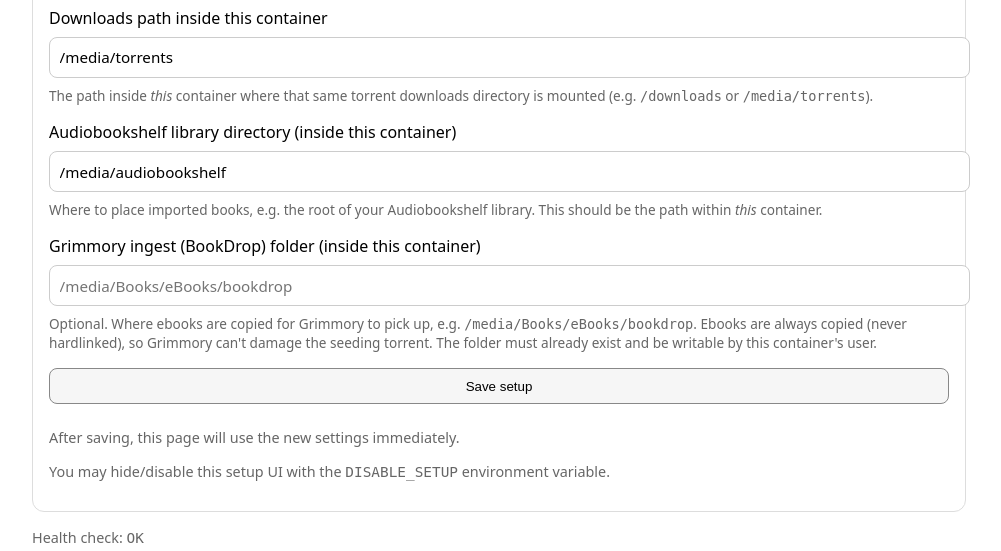
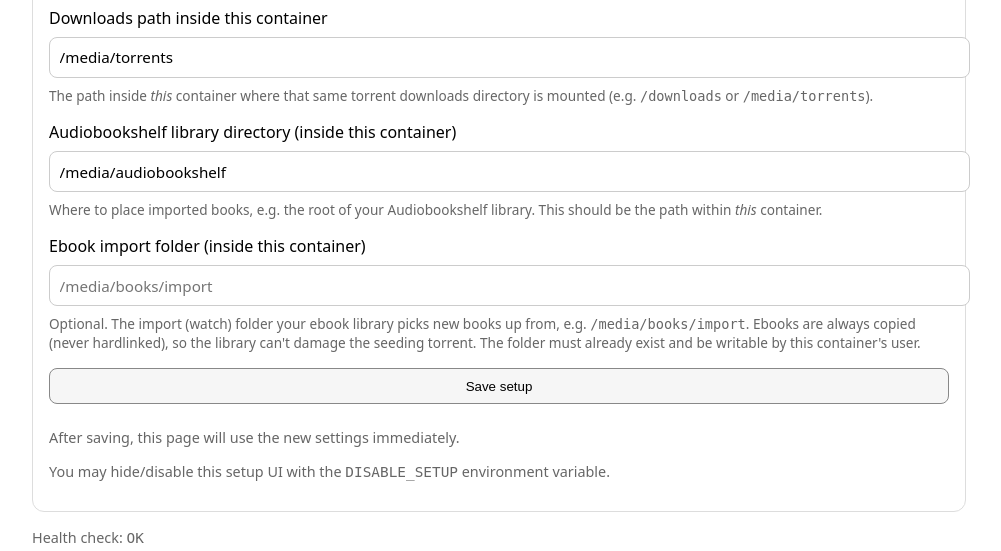
Before and after one commit to raygan/mam-audiofinder, a FastAPI app: page / in a window 1280 px wide. Shown: the part 717-1268 px from the top of the page, without its empty margins (0-1001 px from the left). Run offline with FastAPI, Linux system fonts and the light colour scheme.

Commit message:
Make ebook import wording generic, not Grimmory-specific
Most ebook servers have an import (watch) folder; the app targets that
folder, not one product. UI, Setup, README, env.example and comments now say
'ebook import folder', and examples use /media/books/import. The setting
name EBOOK_INGEST_DIR is unchanged.

Co-Authored-By: Claude Opus 5.5 <noreply@anthropic.com>

```diff
--- a/app/config.py
+++ b/app/config.py
@@ -120,8 +120,8 @@ class Settings:
         raw_pm_env = os.getenv("QB_PATH_MAP")
         self.QB_PATH_MAP = build_qb_path_map(raw_pm_cfg, raw_pm_env, self.DL_DIR, self.QB_INNER_DL_PREFIX)
 
-        # Ebooks (Grimmory). Always copied; there is deliberately no import-mode setting.
-        # In-container path of Grimmory's ingest (BookDrop) folder.
+        # Ebooks. Always copied; there is deliberately no import-mode setting.
+        # In-container path of the ebook library's import (watch) folder.
         self.EBOOK_INGEST_DIR = (pick("EBOOK_INGEST_DIR") or "").rstrip("/")
         self.EBOOK_EXTENSIONS = importer.parse_ext_list(
             pick("EBOOK_EXTENSIONS"), importer.DEFAULT_EBOOK_EXTENSIONS)
--- a/app/importer.py
+++ b/app/importer.py
@@ -1,5 +1,5 @@
 """Local file import: completed qB downloads -> Audiobookshelf library
-(audiobooks) or Grimmory's ingest folder (ebooks).
+(audiobooks) or an ebook library's import folder (ebooks).
 
 No network here; qB lookups happen in qb.py, MAM never.
 """
@@ -87,7 +87,7 @@ def import_audiobook(src_root: Path, author: str, title: str, lib_dir: str, mode
     return dest_dir
 
 
-# ---------------------------- Ebooks -> Grimmory ----------------------------
+# ---------------------------- Ebooks -> import folder ----------------------------
 # Ebooks are always COPIED, never hardlinked or moved: ingest tools rewrite or
 # delete what they process, which would corrupt or stop the seeding torrent.
 
@@ -223,7 +223,7 @@ def ingest_dir_problem(path: str, write_test: bool = False) -> str | None:
 
 
 def import_ebooks(src_root: Path, chosen: list[str], ingest_dir: str, exts=DEFAULT_EBOOK_EXTENSIONS) -> list[Path]:
-    """Copy the chosen ebook files (flat) into Grimmory's ingest folder."""
+    """Copy the chosen ebook files (flat) into the ebook import folder."""
     if not chosen:
         raise ImportFailed("Choose at least one file to import")
     problem = ingest_dir_problem(ingest_dir)
--- a/app/main.py
+++ b/app/main.py
@@ -99,7 +99,7 @@ async def mam_error_handler(request: Request, exc: mam.MamError):
 
 @app.get("/health")
 async def health():
-    # "ok" stays a plain liveness flag; ebook_ingest reports the Grimmory folder.
+    # "ok" stays a plain liveness flag; ebook_ingest reports the ebook import folder.
     if not settings.EBOOK_INGEST_DIR:
         ingest = "not configured"
     else:
@@ -267,7 +267,7 @@ async def do_import(body: ImportBody):
         if not body.files:
             raise HTTPException(status_code=400, detail="Choose at least one file to import")
         src_root = await _content_root(h)
-        # Copy only (never link/move); flat into Grimmory's ingest folder.
+        # Copy only (never link/move); flat into the ebook import folder.
         copied = await run_in_threadpool(
             importer.import_ebooks, src_root, body.files, settings.EBOOK_INGEST_DIR, settings.EBOOK_EXTENSIONS)
         dest = settings.EBOOK_INGEST_DIR
--- a/app/static/app.js
+++ b/app/static/app.js
@@ -215,20 +215,20 @@ function makeResultRow(it) {
   return tr;
 }
 
-// ---------- Ebook import (Grimmory) ----------
+// ---------- Ebook import (to the ebook import folder) ----------
 // One torrent can hold several formats of a book; the user ticks what to copy
 // (preferred format pre-ticked). Files are always copied, never linked.
 async function openEbookImport(expTd, h, tr, close) {
   expTd.innerHTML = `
     <div class="import-form" style="padding:8px;border:1px solid #ddd;border-radius:8px;margin:6px 0;">
       <div style="display:flex;gap:8px;flex-wrap:wrap;align-items:center;">
-        <span>Import to Grimmory from:</span>
+        <span>Import ebook from:</span>
         <select class="imp-torrent" style="min-width:280px;max-width:100%;">
           <option disabled selected>Loading torrents…</option>
         </select>
       </div>
       <div class="imp-files" style="margin-top:8px;"></div>
-      <button class="imp-go" style="margin-top:8px;" disabled>Copy to Grimmory</button>
+      <button class="imp-go" style="margin-top:8px;" disabled>Copy to ebook import folder</button>
       <div class="imp-status" style="margin-top:6px;color:#666;"></div>
     </div>
   `;
@@ -321,7 +321,7 @@ async function openEbookImport(expTd, h, tr, close) {
       });
       if (!r.ok) throw new Error(await errorOf(r));
       const jr = await r.json();
-      statusEl.textContent = `${h.title || 'Ebook'}: copied to Grimmory (${(jr.files || []).join(', ')})`;
+      statusEl.textContent = `${h.title || 'Ebook'}: copied to ebook import folder (${(jr.files || []).join(', ')})`;
       const statusTd = tr.children[5];
       if (statusTd) statusTd.textContent = 'imported';
       close();  // success: hide the panel; the result is in the status line
--- a/app/templates/index.html
+++ b/app/templates/index.html
@@ -36,7 +36,7 @@
   <header>
     <img src="/static/logo.png" alt="Book Finder logo" class="logo" />
     <h1>Book Finder</h1>
-    <span class="muted">Find audiobooks and ebooks on MAM, then import them to Audiobookshelf and Grimmory</span>
+    <span class="muted">Find audiobooks and ebooks on MAM, then import them to Audiobookshelf and your ebook library</span>
   </header>
 
   <form id="searchForm" class="row">
--- a/app/templates/setup.html
+++ b/app/templates/setup.html
@@ -82,9 +82,9 @@
       </div>
 
       <div class="row">
-        <label for="ebook_ingest_dir">Grimmory ingest (BookDrop) folder (inside this container)</label>
-        <input id="ebook_ingest_dir" name="ebook_ingest_dir" type="text" value="{{ ebook_ingest_dir }}" placeholder="/media/Books/eBooks/bookdrop" />
-        <small>Optional. Where ebooks are copied for Grimmory to pick up, e.g. <code>/media/Books/eBooks/bookdrop</code>. Ebooks are always copied (never hardlinked), so Grimmory can't damage the seeding torrent. The folder must already exist and be writable by this container's user.</small>
+        <label for="ebook_ingest_dir">Ebook import folder (inside this container)</label>
+        <input id="ebook_ingest_dir" name="ebook_ingest_dir" type="text" value="{{ ebook_ingest_dir }}" placeholder="/media/books/import" />
+        <small>Optional. The import (watch) folder your ebook library picks new books up from, e.g. <code>/media/books/import</code>. Ebooks are always copied (never hardlinked), so the library can't damage the seeding torrent. The folder must already exist and be writable by this container's user.</small>
       </div>
 
       <div class="row">
```
Also changed, not shown: docs/MAM_COMPLIANCE.md (+1 -1 lines), tests/test_ebook_import.py (+2 -2 lines), tests/test_ebook_routes.py (+3 -3 lines), README.md, 1 other file.
